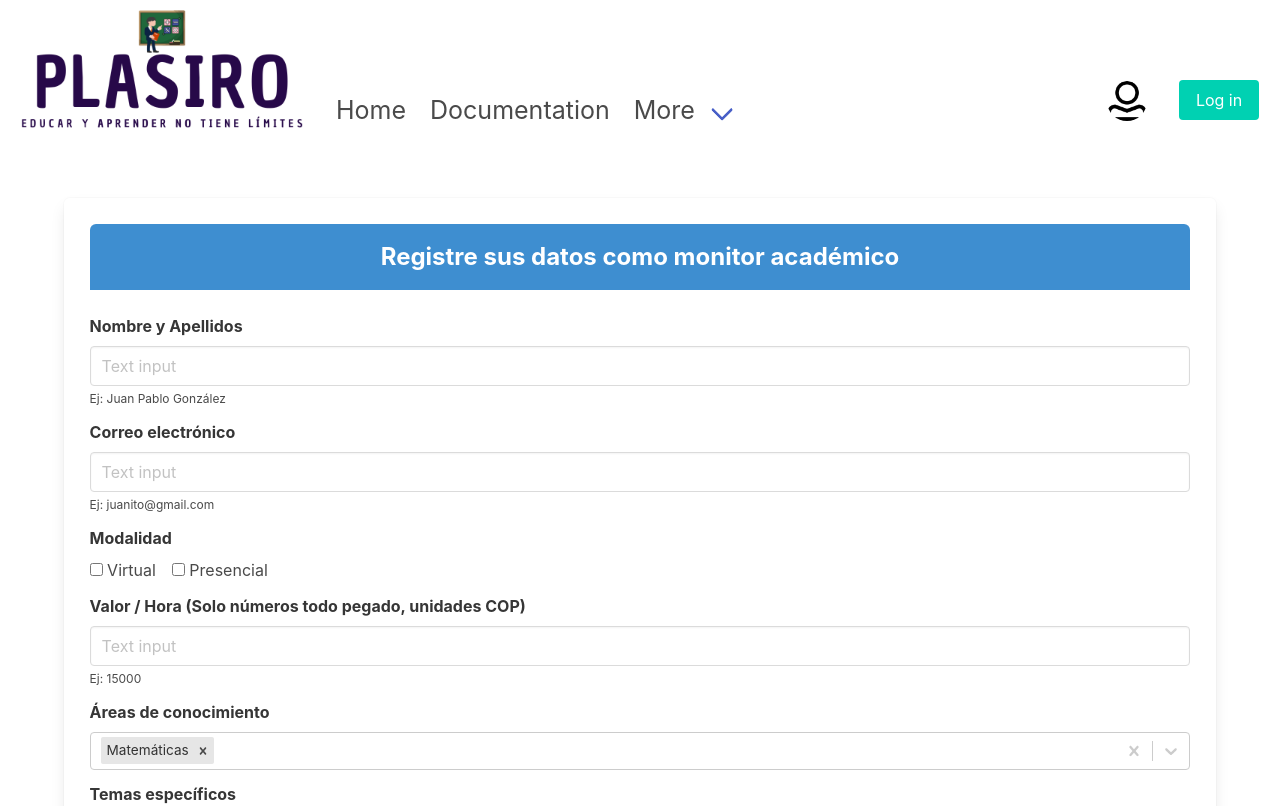
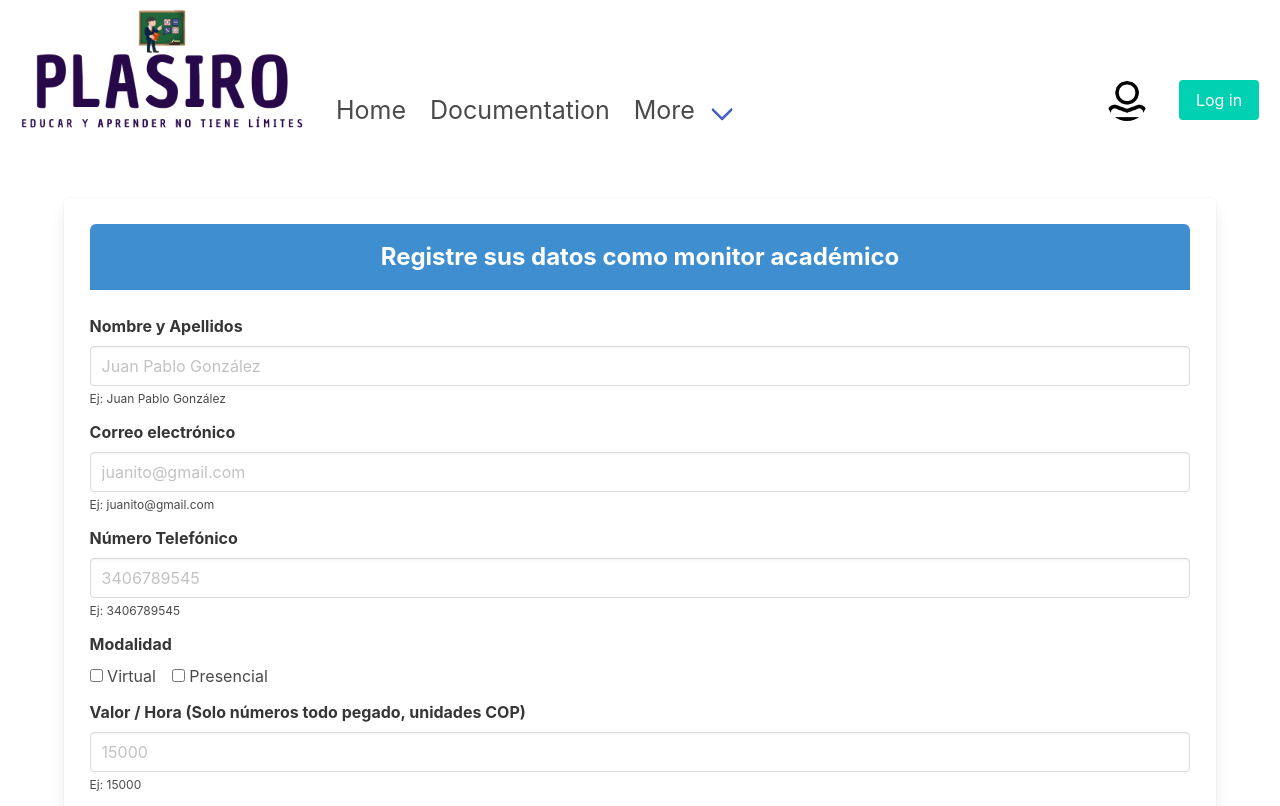
Before and after one commit to andersoncastrojb/PLASIRO, a React (Create React App) app in the folder frontend/: page /form-tutor in a window 1280 px wide. Shown: the top 806 px of the page. Built offline with nearby package versions, Linux system fonts and the light colour scheme.

Commit message:
Algunos ajustes en los form

```diff
--- a/frontend/src/components/infoTutor/formCalendar.js
+++ b/frontend/src/components/infoTutor/formCalendar.js
@@ -49,7 +49,7 @@ const FormCalendar = () =>{
                     name='name'
                     className="input"
                     type="text"
-                    placeholder="Ej. Juan Pérez Mujica"
+                    placeholder="Juan Pérez Mujica"
                     onChange={handleChange}
                     />
                 </div>
@@ -61,9 +61,10 @@ const FormCalendar = () =>{
                     name='phone'
                     className="input is-success"
                     type="text"
-                    placeholder="Ej. 3055075754"
+                    placeholder="3055075754"
                     defaultValue=""
                     onChange={handleChange}
+                    maxLength="10"
                     />
                     <span className="icon is-small is-left">
                     <i className="fas fa-user" />
@@ -81,7 +82,7 @@ const FormCalendar = () =>{
                     name='email'
                     className="input is-danger"
                     type="email"
-                    placeholder="Ej. juanperez@gmail.com"
+                    placeholder="juanperez@gmail.com"
                     defaultValue=""
                     onChange={handleChange}
                     />
@@ -115,7 +116,7 @@ const FormCalendar = () =>{
                     <textarea
                     name='description'
                     className="textarea"
-                    placeholder="Ej. La tutoría será sobre el tema …"
+                    placeholder="La tutoría será sobre el tema …"
                     defaultValue={""}
                     onChange={handleChange}
                     />
--- a/frontend/src/components/tutor/formTutorIni.js
+++ b/frontend/src/components/tutor/formTutorIni.js
@@ -53,7 +53,7 @@ const FormTutorIni = () =>{
                     name='name'
                     className="input"
                     type="text"
-                    placeholder="Text input"
+                    placeholder="Juan Pablo González"
                     onChange={handleChange}/>
                 </div>
                 <p className="help">Ej: Juan Pablo González</p>
@@ -66,10 +66,25 @@ const FormTutorIni = () =>{
                     name='mail'
                     className="input"
                     type="text"
-                    placeholder="Text input"
+                    placeholder="juanito@gmail.com"
                     onChange={handleChange}/>
                 </div>
                 <p className="help">Ej: juanito@gmail.com</p>
+            </div>
+
+            <div className="field">
+                <label className="label">Número Telefónico</label>
+                <div className="control">
+                    <input
+                    name='price'
+                    className="input"
+                    type="text"
+                    placeholder="3406789545"
+                    onChange={handleChange}
+                    maxLength="10"
+                    />
+                </div>
+                <p className="help">Ej: 3406789545</p>
             </div>
 
             <div className="field">
@@ -91,8 +106,9 @@ const FormTutorIni = () =>{
                     name='price'
                     className="input"
                     type="text"
-                    placeholder="Text input"
+                    placeholder="15000"
                     onChange={handleChange}
+                    maxLength="6"
                     />
                 </div>
                 <p className="help">Ej: 15000</p>
@@ -110,7 +126,7 @@ const FormTutorIni = () =>{
                 <textarea
                 name='description'
                 className="textarea"
-                placeholder="textarea"
+                placeholder="Soy Juan Pablo, tengo experiencia… Mi metodología se caracteriza por…"
                 rows="10"
                 onChange={handleChange}
                 ></textarea>
--- a/frontend/src/components/tutor/horasDia.js
+++ b/frontend/src/components/tutor/horasDia.js
@@ -176,7 +176,7 @@ const HorasDia = () =>{
             Car({vect: [0, 0, 0, 0, 0, 0, 0, 0, 0, 0, 0, 0, 0, 0, 0, 0]});
             // Actualizar vector auxiliar
             setStateVector([0, 0, 0, 0, 0, 0, 0, 0, 0, 0, 0, 0, 0, 0, 0, 0]);
-
+            alert("Se acaban de guardar las horas disponibles para cada día de la semana, ahora presione en el botón ¡Enviar!");
     }
     // Almacenar información por días en el estado redux, Termina
 
```
